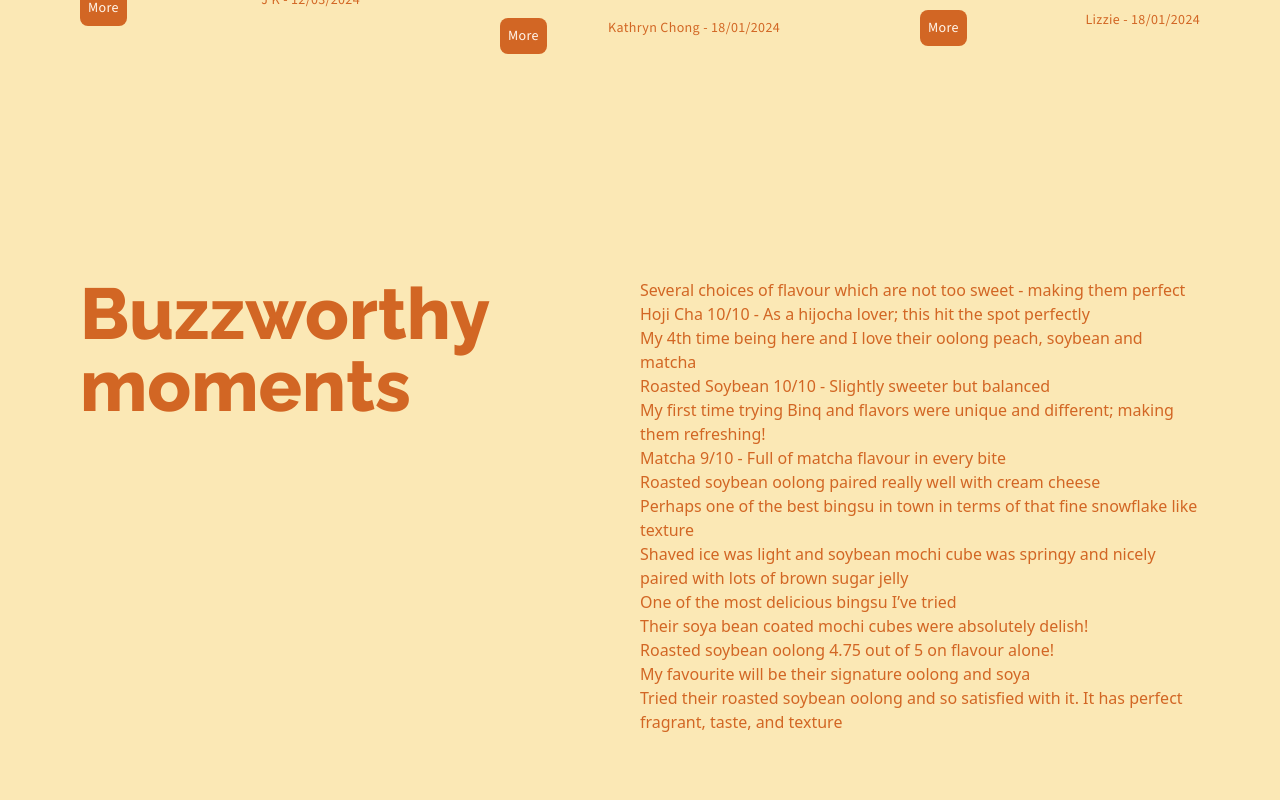
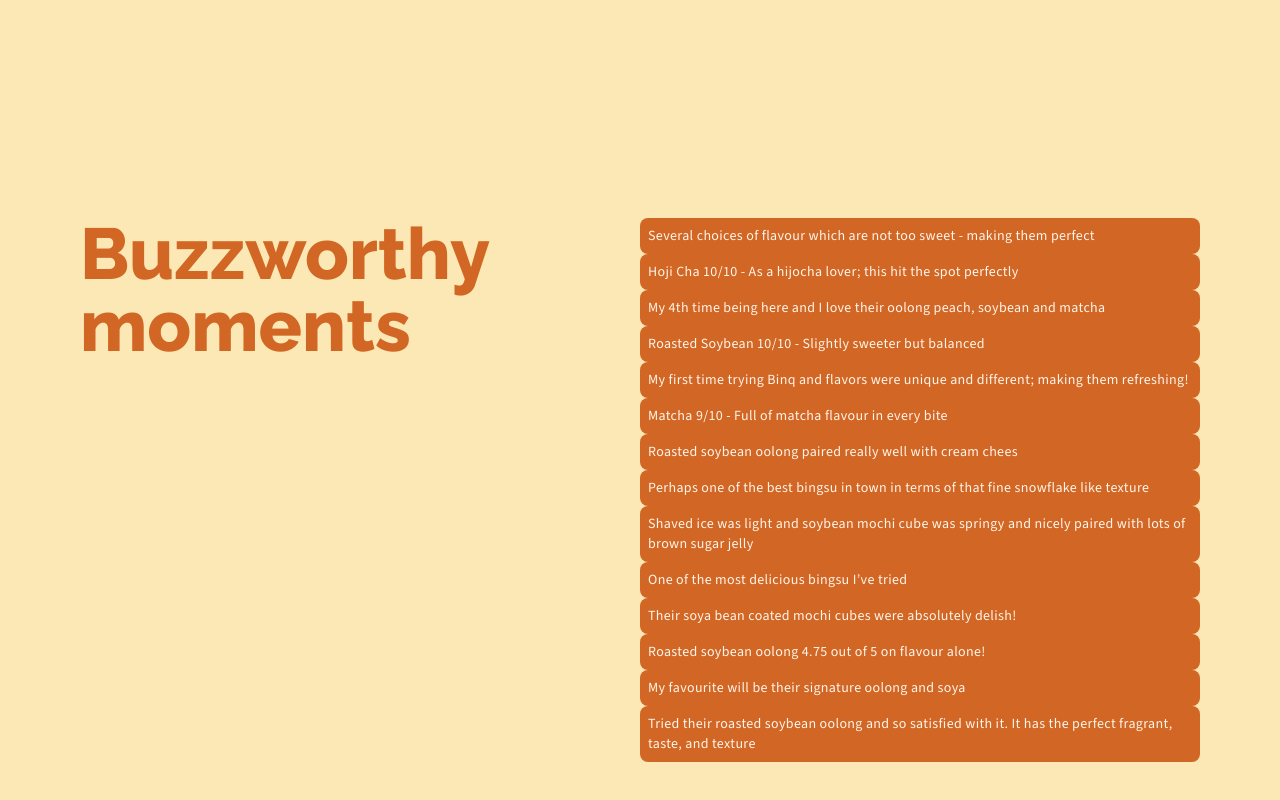
Before and after one commit to 25Ericcheong/binq, a Vue app: page / in a window 1280 px wide. Shown: the part 6368-7168 px from the top of the page. Built offline with nearby package versions, Linux system fonts and the light colour scheme.

Commit message:
feat: Start of second part of our mentions section implementation

```diff
--- a/src/components/OurMentions.vue
+++ b/src/components/OurMentions.vue
@@ -1,13 +1,31 @@
 <script setup lang="ts">
 import { getImageUrl } from "@/util/Image.js";
+import { ref } from "vue";
+
+const moments = ref<string[]>([
+  "Several choices of flavour which are not too sweet - making them perfect",
+  "Hoji Cha 10/10 - As a hijocha lover; this hit the spot perfectly",
+  "My 4th time being here and I love their oolong peach, soybean and matcha",
+  "Roasted Soybean 10/10 - Slightly sweeter but balanced",
+  "My first time trying Binq and flavors were unique and different; making them refreshing!",
+  "Matcha 9/10 - Full of matcha flavour in every bite",
+  "Roasted soybean oolong paired really well with cream chees",
+  "Perhaps one of the best bingsu in town in terms of that fine snowflake like texture",
+  "Shaved ice was light and soybean mochi cube was springy and nicely paired with lots of brown sugar jelly",
+  "One of the most delicious bingsu I’ve tried",
+  "Their soya bean coated mochi cubes were absolutely delish!",
+  "Roasted soybean oolong 4.75 out of 5 on flavour alone!",
+  "My favourite will be their signature oolong and soya",
+  "Tried their roasted soybean oolong and so satisfied with it. It has the perfect fragrant, taste, and texture",
+]);
 </script>
 
 <template>
   <div
     class="bg-creamyellowbq w-full py-32 lg:py-72 px-12 sm:px-14 md:px-20 text-darkorangebq"
   >
-    <section class="flex">
-      <div class="w-1/4">
+    <section class="flex justify-between">
+      <div class="w-1/5">
         <h1
           class="text-5xl sm:text-7xl xl:text-8xl xxl:text-10xl header-font font-extrabold pb-3"
         >
@@ -20,7 +38,7 @@ import { getImageUrl } from "@/util/Image.js";
         </h2>
       </div>
       <img
-        class="w-3/4 pl-20"
+        class="w-3/4 pl-40"
         :src="getImageUrl('bingsu-our-mentions', 'our-mentions')"
       />
     </section>
@@ -122,41 +140,15 @@ import { getImageUrl } from "@/util/Image.js";
           Buzzworthy moments
         </h1>
       </div>
-      <div class="w-1/2 scroller">
+      <div
+        class="w-1/2 scroller body-font text-xl sm:text-2xl lg:text-sm xl:text-xl xxl:text-2xl tracking-wide"
+      >
         <ul>
-          <li>
-            Several choices of flavour which are not too sweet - making them
-            perfect
-          </li>
-          <li>
-            Hoji Cha 10/10 - As a hijocha lover; this hit the spot perfectly
-          </li>
-          <li>
-            My 4th time being here and I love their oolong peach, soybean and
-            matcha
-          </li>
-          <li>Roasted Soybean 10/10 - Slightly sweeter but balanced</li>
-          <li>
-            My first time trying Binq and flavors were unique and different;
-            making them refreshing!
-          </li>
-          <li>Matcha 9/10 - Full of matcha flavour in every bite</li>
-          <li>Roasted soybean oolong paired really well with cream cheese</li>
-          <li>
-            Perhaps one of the best bingsu in town in terms of that fine
-            snowflake like texture
-          </li>
-          <li>
-            Shaved ice was light and soybean mochi cube was springy and nicely
-            paired with lots of brown sugar jelly
-          </li>
-          <li>One of the most delicious bingsu I’ve tried</li>
-          <li>Their soya bean coated mochi cubes were absolutely delish!</li>
-          <li>Roasted soybean oolong 4.75 out of 5 on flavour alone!</li>
-          <li>My favourite will be their signature oolong and soya</li>
-          <li>
-            Tried their roasted soybean oolong and so satisfied with it. It has
-            perfect fragrant, taste, and texture
+          <li
+            class="text-creamwhitebq bg-darkorangebq p-2 rounded-lg"
+            v-for="moment in moments"
+          >
+            {{ moment }}
           </li>
         </ul>
       </div>
```
